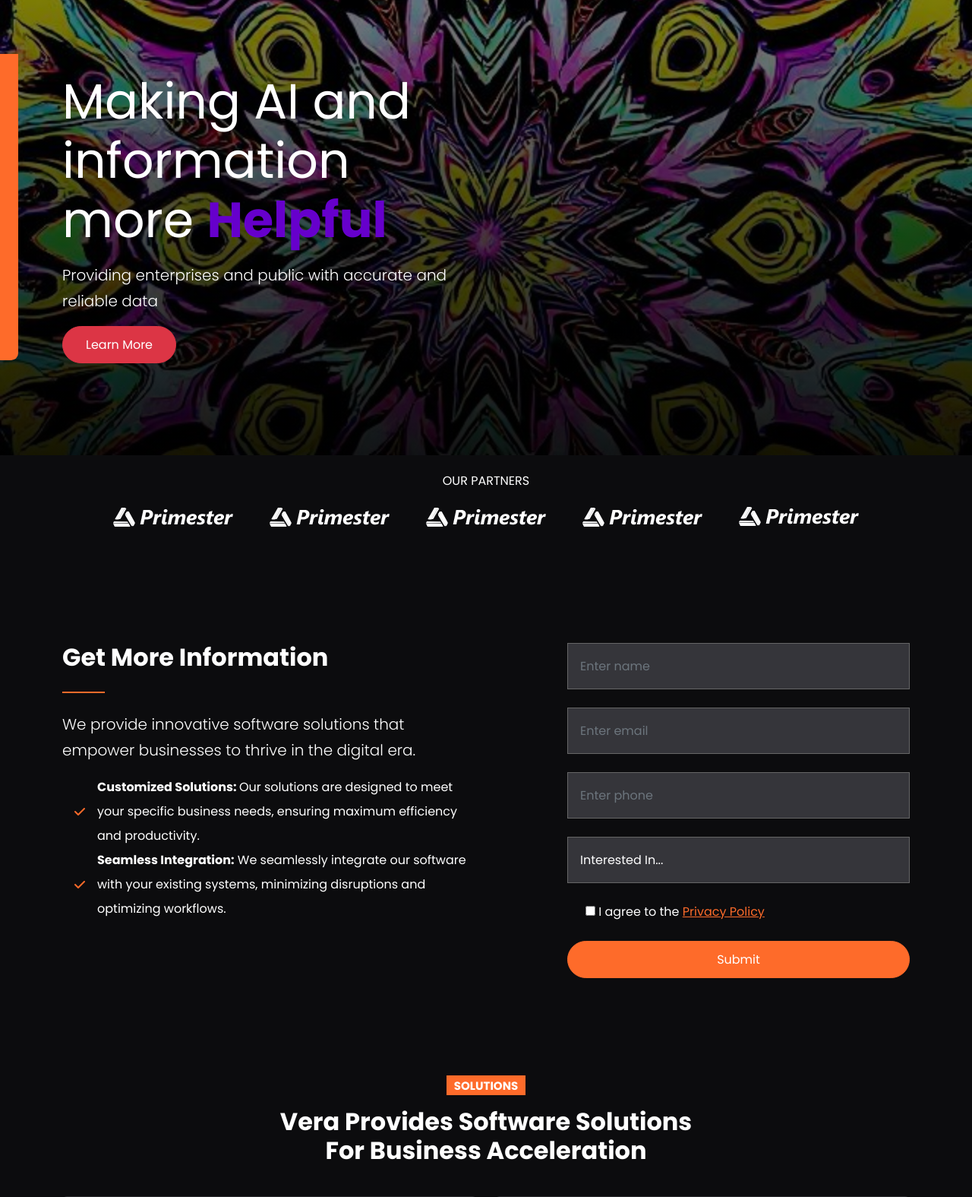
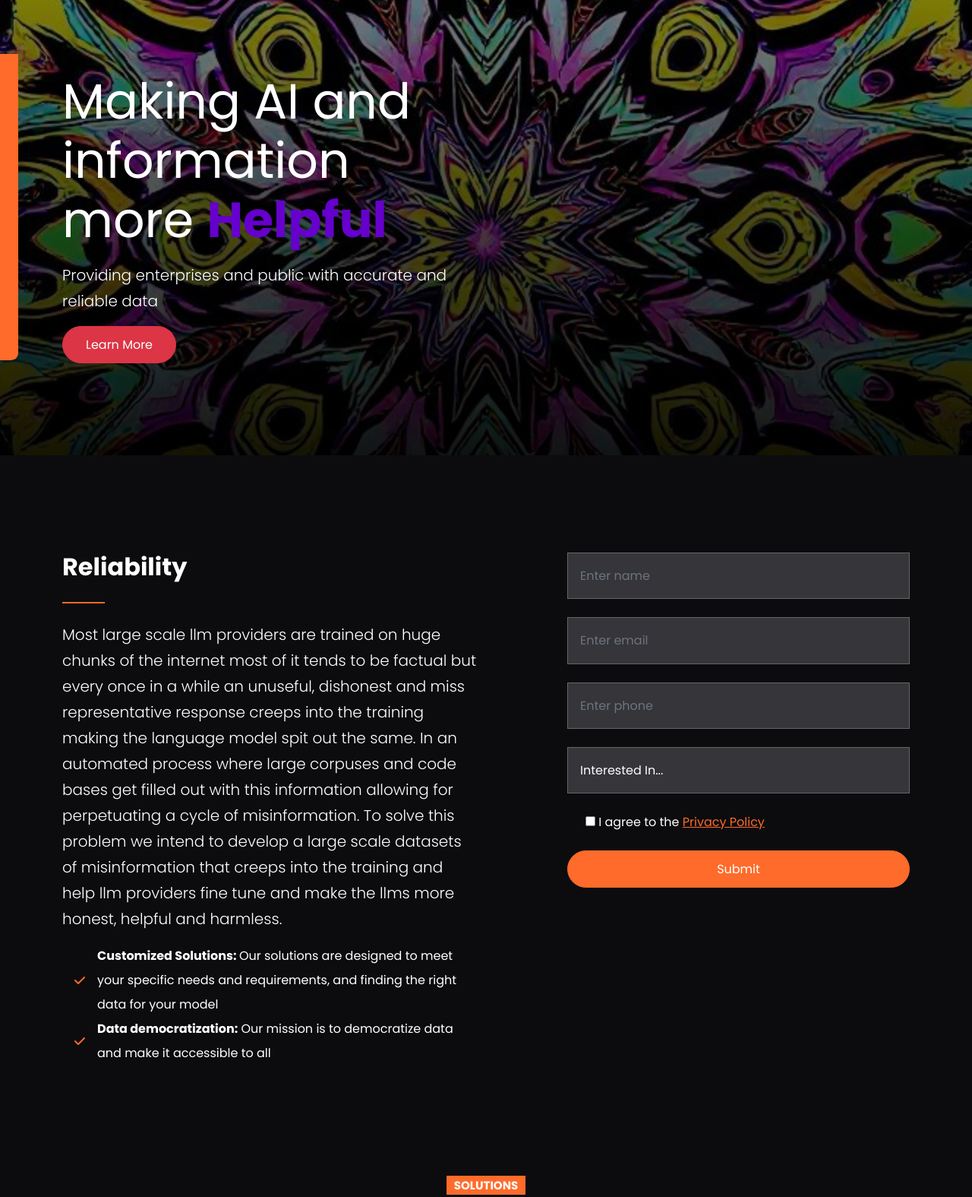
Before and after one commit to Mukullight/factapp, a Flask app: page / in a window 1280 px wide. Shown: the part 92-1667 px from the top of the page at 76% size. Run offline with Flask 3, Linux system fonts and the light colour scheme; some libraries are stand-ins or nearby versions.

Commit message:
files uploaded

```diff
--- a/factapp/templates/index.html
+++ b/factapp/templates/index.html
@@ -3,7 +3,7 @@
 {% block content %}
     <!-- Header -->
 
-    <header class="header position-relative">
+    <header class="header  position-relative">
       <img
         src="../static/images/vertical-decoration-left.svg"
         alt=""
@@ -27,7 +27,7 @@
       </div>
     </header>
 
-    <!-- Partners -->
+    <!-- Partners
     <section class="partners py-4 overflow-hidden">
       <div class="container">
         <div class="row">
@@ -55,34 +55,30 @@
           </div>
         </div>
       </div>
-    </section>
+    </section>   -->
 
     <!-- Form Area -->
     <section id="contact" class="contact my-7">
       <div class="container">
         <div class="row">
           <div class="col-md-6">
-            <h2 class="fw-bold">Get More Information</h2>
+            <h2 class="fw-bold">Reliability</h2>
             <hr class="hr-heading" />
             <p class="lead">
-              We provide innovative software solutions that empower businesses to
-              thrive in the digital era.
+              Most large scale llm providers are trained on huge chunks of the internet most of it tends to be factual but every once in a while an unuseful, dishonest and miss representative response creeps into the training making the language model spit out the same. In an automated process where large corpuses and code bases get filled out with this information allowing for perpetuating a cycle of misinformation. To solve this problem we intend to develop a large scale datasets of misinformation that creeps into the training and help llm providers fine tune and make the llms more honest, helpful and harmless.
             </p>
             <ul class="list-unstyled lh-lg">
               <li class="d-flex align-items-center">
                 <i class="fas fa-check text-primary mx-3"></i>
                 <div>
                   <strong>Customized Solutions: </strong> Our solutions are designed
-                  to meet your specific business needs, ensuring maximum efficiency
-                  and productivity.
+                  to meet your specific needs and requirements, and finding the right data for your model
                 </div>
               </li>
               <li class="d-flex align-items-center">
                 <i class="fas fa-check text-primary mx-3"></i>
                 <div>
-                  <strong>Seamless Integration:</strong> We seamlessly integrate our
-                  software with your existing systems, minimizing disruptions and
-                  optimizing workflows.
+                  <strong>Data democratization:</strong> Our mission is to democratize data and make it accessible to all
                 </div>
               </li>
             </ul>
```
Also changed, not shown: 1 other file.
